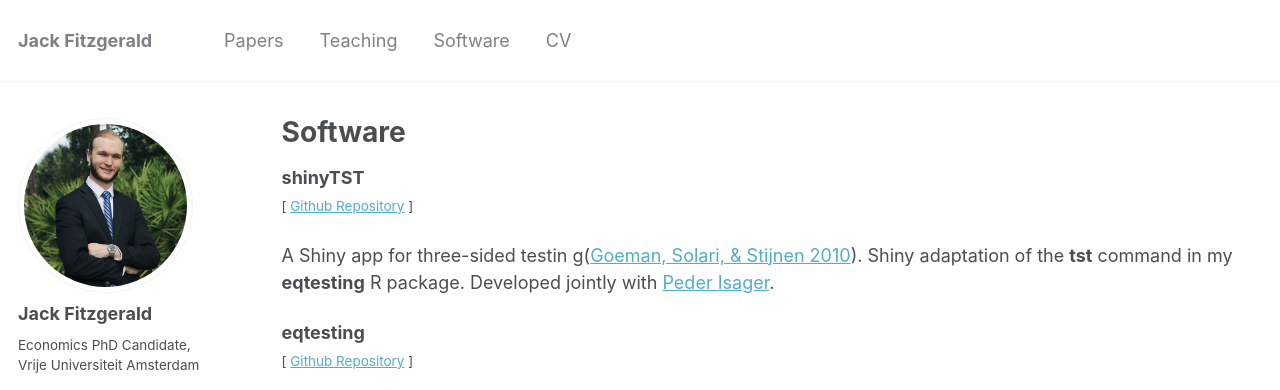
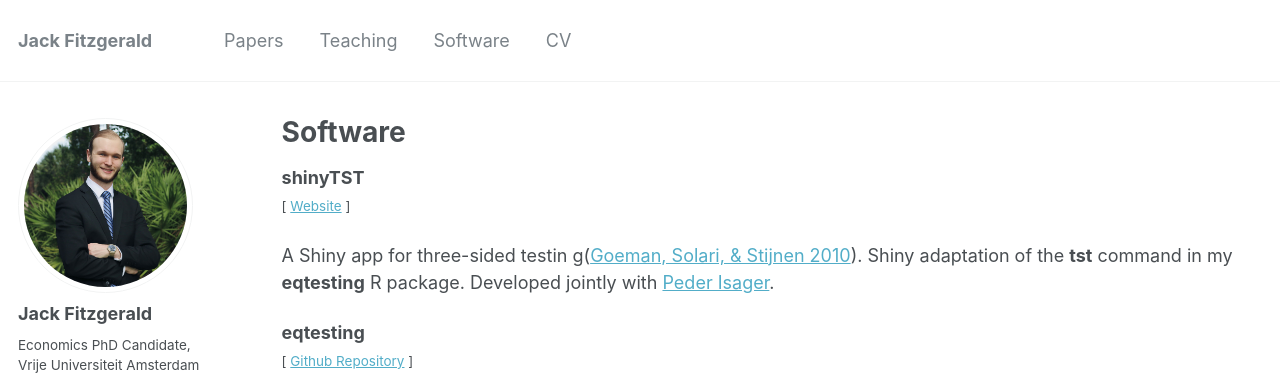
Before and after one commit to jack-fitzgerald/jack-fitzgerald.github.io, a Jekyll site: the page built from _pages/packages.md, in a window 1280 px wide and 954 px high. Shown: the top 390 px of the window. Built offline with Jekyll 4.4.1, drawn with Linux system fonts in a browser that asks for light colours; some web fonts are replaced.

Commit message:
Update packages.md

```diff
--- a/_pages/packages.md
+++ b/_pages/packages.md
@@ -6,7 +6,7 @@ author_profile: true
 ---
 
 **shinyTST** <br/>
-<small>[ [Github Repository](https://github.com/jack-fitzgerald/eqtesting) ] </small>
+<small>[ [Website](https://jack-fitzgerald.shinyapps.io/shinyTST/) ] </small>
 
 A Shiny app for three-sided testin g([Goeman, Solari, & Stijnen 2010](https://doi.org/10.1002/sim.4002)). Shiny adaptation of the <b>tst</b> command in my <b>eqtesting</b> R package. Developed jointly with [Peder Isager](https://pedermisager.org/).
 
```
